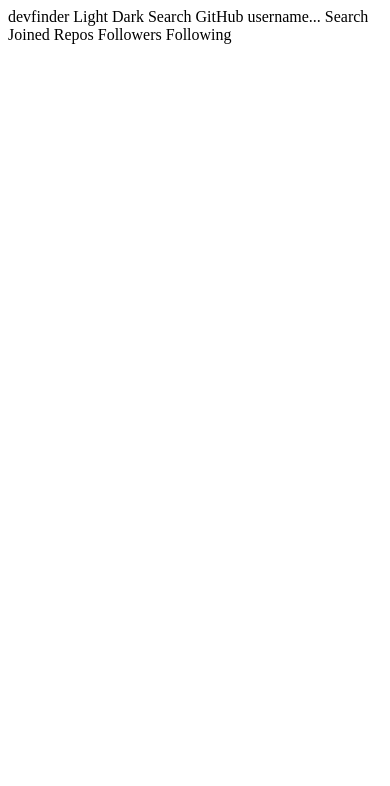
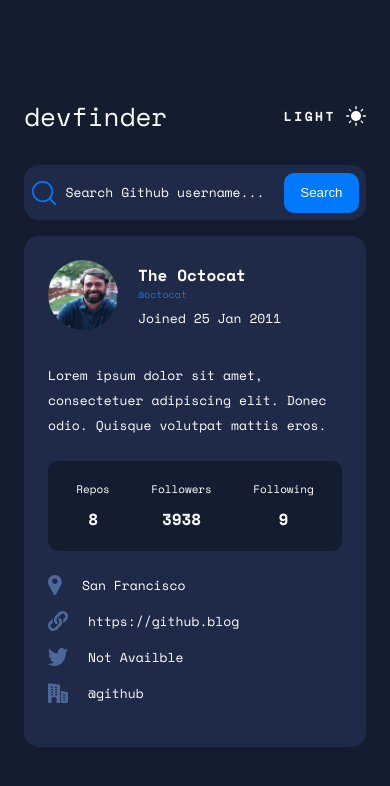
Before and after one commit to AndrewSimons3/github-user-search-app, a plain HTML site: page starter-code/index.html in a window 390 px wide. Drawn offline with nearby package versions, Linux system fonts and the light colour scheme.

Commit message:
finished mob tab dsk responsive design

```diff
--- /dev/null
+++ b/_general.scss
@@ -0,0 +1,19 @@
+* {
+	margin: 0;
+	padding: 0;
+	box-sizing: border-box;
+}
+
+html {
+	font-size: 62.5%;
+}
+
+body {
+	min-height: 100vh;
+	background-color: #141d2f;
+	font-family: 'Space Mono', monospace;
+	display: flex;
+	justify-content: center;
+	align-items: center;
+
+}
--- /dev/null
+++ b/_main.scss
@@ -0,0 +1,181 @@
+@import './variables';
+@import './general';
+
+.container {
+	background-color: $black;
+	padding: 3rem 2.4rem;
+
+	header {
+		display: flex;
+		flex-direction: row;
+		justify-content: space-between;
+		margin-bottom: 3rem;
+
+		.logo {
+			font-size: 2.6rem;
+			font-weight: 400;
+			color: $white;
+		}
+
+		.toggle {
+			display: flex;
+			align-items: center;
+			justify-content: center;
+			gap: 1rem;
+
+			span {
+				font-weight: 700;
+				font-size: 1.3rem;
+				color: $white;
+				text-transform: uppercase;
+				letter-spacing: 2.5px;
+			}
+		}
+	}
+
+	.form {
+		width: 100%;
+		padding: 0.75rem;
+		background-color: $dark-blue;
+		border-radius: 1.5rem;
+		display: flex;
+		flex-direction: row;
+		align-items: center;
+		margin-bottom: 1.6rem;
+
+		.search-icon {
+			margin-right: 0.9rem;
+		}
+
+		#input {
+			border: none;
+			background-color: $dark-blue;
+			width: 100%;
+			font-size: 1.3rem;
+			color: $white;
+			font-weight: 400;
+		}
+
+		#input::placeholder {
+			color: $white;
+			font-weight: 400;
+			font-family: 'Space Mono';
+			font-size: 1.3rem;
+		}
+
+		.search {
+			margin-left: auto;
+			background-color: $blue;
+			border: none;
+			border-radius: 1rem;
+			color: $white;
+			cursor: pointer;
+			padding: 1.25rem 1.6rem;
+		}
+	}
+
+	.content {
+		background-color: $dark-blue;
+		border-radius: 1.5rem;
+		padding: 2.4rem;
+
+		.profile-pic-dsk {
+			display: none;
+		}
+
+		.profile-header {
+			display: flex;
+			align-items: center;
+			gap: 2rem;
+			margin-bottom: 3.3rem;
+
+			.profile-pic-tab-mob {
+				width: 70px;
+				height: 70px;
+				border-radius: 50px;
+			}
+
+			.profile-header-content {
+				h2 {
+					font-size: 16px;
+					color: $white;
+				}
+
+				a {
+					text-decoration: none;
+					color: $blue;
+					display: block;
+					margin-bottom: 0.6rem;
+				}
+
+				span {
+					font-size: 1.3rem;
+					color: $white;
+					font-weight: 400;
+				}
+			}
+		}
+
+		p {
+			color: $white;
+			font-weight: 400;
+			font-size: 13px;
+			line-height: 25px;
+			margin-bottom: 2.3rem;
+		}
+
+		.profile-info {
+			display: flex;
+			justify-content: space-around;
+			align-items: center;
+			background-color: $black;
+			border-radius: 1rem;
+			text-align: center;
+			gap: 2.5rem;
+			padding: 2rem;
+			margin-bottom: 2.4rem;
+
+			.info {
+				display: flex;
+				flex-direction: column;
+				gap: 1rem;
+
+				h4 {
+					color: $white;
+					font-size: 1.1rem;
+					font-weight: 400;
+				}
+
+				span {
+					font-size: 16px;
+					font-weight: 700;
+					color: $white;
+				}
+			}
+		}
+
+		.social {
+			display: flex;
+			flex-direction: column;
+			gap: 1.6rem;
+			margin-bottom: 2rem;
+
+			li {
+				list-style: none;
+				display: flex;
+				gap: 2rem;
+
+				img {
+					fill: $white;
+				}
+			}
+
+			a {
+				text-decoration: none;
+				color: $white;
+				font-weight: 400;
+				font-size: 1.3rem;
+			}
+		}
+	}
+}
--- /dev/null
+++ b/_media1440.scss
@@ -0,0 +1,32 @@
+@import './variables';
+
+@media screen and (min-width: 1440px) {
+	.container {
+		max-width: 730px;
+
+		.content {
+      display: flex;
+      padding: 4.8rem;
+      gap: 3.7rem;
+
+      .profile-pic-dsk {
+					display: block;
+          width: 117px;
+          height: 117px;
+          border-radius: 50%;
+				}
+			.profile-header {
+
+        .profile-pic-tab-mob {
+          display: none;
+        }
+			}
+
+
+
+      .social {
+        margin-bottom: 0;
+      }
+		}
+	}
+}
--- /dev/null
+++ b/_media768.scss
@@ -0,0 +1,81 @@
+@import './variables';
+
+@media screen and (min-width: 768px) {
+	.container {
+		max-width: 578px;
+
+		.form {
+			padding: 1rem 1rem 1rem 3rem;
+
+			.search-icon {
+				margin-right: 2rem;
+			}
+			#input {
+				font-size: 1.8rem;
+			}
+			#input::placeholder {
+				font-size: 1.8rem;
+			}
+
+			.search {
+				font-size: 1.6rem;
+				font-family: 'Space Mono';
+			}
+		}
+
+		.content {
+			.profile-header {
+				.profile-header-content {
+					h2 {
+						font-weight: 700;
+						font-size: 1.6rem;
+					}
+
+					a {
+						font-weight: 400;
+						font-size: 1.6rem;
+					}
+
+					span {
+						font-weight: 400;
+						font-size: 1.5rem;
+					}
+				}
+			}
+
+			p {
+				font-weight: 400;
+				font-size: 1.5rem;
+			}
+			.profile-info {
+				display: grid;
+				grid-template-columns: repeat(3, 1fr);
+				text-align: left;
+
+				.info {
+					h4 {
+						font-weight: 400;
+						font-size: 13px;
+					}
+
+					span {
+						font-weight: 700;
+						font-size: 2.2rem;
+					}
+				}
+			}
+
+			.social {
+				display: grid;
+				grid-template-columns: 1fr 1fr;
+
+				li {
+					a {
+						font-weight: 400;
+						font-size: 15px;
+					}
+				}
+			}
+		}
+	}
+}
--- /dev/null
+++ b/_variables.scss
@@ -0,0 +1,15 @@
+// ****** DARK MODE COLORS **********
+$blue: #0079FF;
+$white: #FFFFFF;
+$black: #141D2F;
+$dark-blue: #1E2A47;
+
+// ******** LIGHT MODE COLORS *********
+$gray: #697C9A;
+$navy: #4B6A9B;
+$dark-gray: #2B3442;
+
+$light-gray: #F6F8FF;
+$white-secondary: #FEFEFE;
+
+// ****** TYPOGRAPHY *******
--- a/starter-code/index.html
+++ b/starter-code/index.html
@@ -1,28 +1,102 @@
 <!DOCTYPE html>
 <html lang="en">
-<head>
-  <meta charset="UTF-8">
-  <meta name="viewport" content="width=device-width, initial-scale=1.0">
+	<head>
+		<meta charset="UTF-8" />
+		<meta name="viewport" content="width=device-width, initial-scale=1.0" />
+		<link rel="preconnect" href="https://fonts.googleapis.com" />
+		<link rel="preconnect" href="https://fonts.gstatic.com" crossorigin />
+		<link
+			href="https://fonts.googleapis.com/css2?family=Space+Mono:wght@400;700&display=swap"
+			rel="stylesheet"
+		/>
+		<link
+			rel="icon"
+			type="image/png"
+			sizes="32x32"
+			href="./assets/favicon-32x32.png"
+		/>
+		<link rel="stylesheet" href="../output.css" />
+		<title>Frontend Mentor | GitHub user search app</title>
+	</head>
+	<body>
+		<main class="container">
+			<header>
+				<h1 class="logo">devfinder</h1>
+				<div class="toggle">
+					<span>light</span>
+					<img src="./assets/icon-sun.svg" alt="sun" />
+				</div>
+			</header>
+			<form action="#" class="form">
+				<img src="./assets/icon-search.svg" class="search-icon" alt="search" />
+				<input type="text" id="input" placeholder="Search Github username..." />
+				<button class="search">Search</button>
+			</form>
+			<div class="content">
+				<div class="left">
+					<img
+						src="./assets/Andrew Profile Pic.jpg"
+						class="profile-pic-dsk"
+						alt="profile pic dsk"
+					/>
+				</div>
 
-  <link rel="icon" type="image/png" sizes="32x32" href="./assets/favicon-32x32.png">
+				<div class="right">
+					<div class="profile-header">
+						<img
+							src="./assets/Andrew Profile Pic.jpg"
+							class="profile-pic-tab-mob"
+							alt="profile picture"
+						/>
+						<div class="profile-header-content">
+							<h2>The Octocat</h2>
+							<a href="#">@octocat</a>
+							<span>Joined 25 Jan 2011</span>
+						</div>
+					</div>
+					<p class="summary">
+						Lorem ipsum dolor sit amet, consectetuer adipiscing elit. Donec
+						odio. Quisque volutpat mattis eros.
+					</p>
+					<div class="profile-info">
+						<div class="info">
+							<h4>Repos</h4>
+							<span>8</span>
+						</div>
+						<div class="info">
+							<h4>Followers</h4>
+							<span>3938</span>
+						</div>
+						<div class="info">
+							<h4>Following</h4>
+							<span>9</span>
+						</div>
+					</div>
 
-  <title>Frontend Mentor | GitHub user search app</title>
-</head>
-<body>
-
-  devfinder
-
-  Light
-  Dark
-
-  Search GitHub username...
-  Search
-
-  Joined
-
-  Repos
-  Followers
-  Following
-
-</body>
+					<ul class="social">
+						<li>
+							<img src="./assets/icon-location.svg" alt="location" /><a href="#"
+								>San Francisco</a
+							>
+						</li>
+						<li>
+							<img src="./assets/icon-website.svg" alt="website" /><a href="#"
+								>https://github.blog</a
+							>
+						</li>
+						<li>
+							<img src="./assets/icon-twitter.svg" alt="twitter" /><a href="#"
+								>Not Availble</a
+							>
+						</li>
+						<li>
+							<img src="./assets/icon-company.svg" alt="company" /><a href="#"
+								>@github</a
+							>
+						</li>
+					</ul>
+				</div>
+			</div>
+		</main>
+	</body>
 </html>
--- /dev/null
+++ b/style.scss
@@ -0,0 +1,5 @@
+@import './general';
+@import './variables';
+@import './main';
+@import './media768';
+@import './media1440';
```
Also changed, not shown: output.css (added), starter-code/assets/Andrew Profile Pic.jpg (added), 1 other file.
